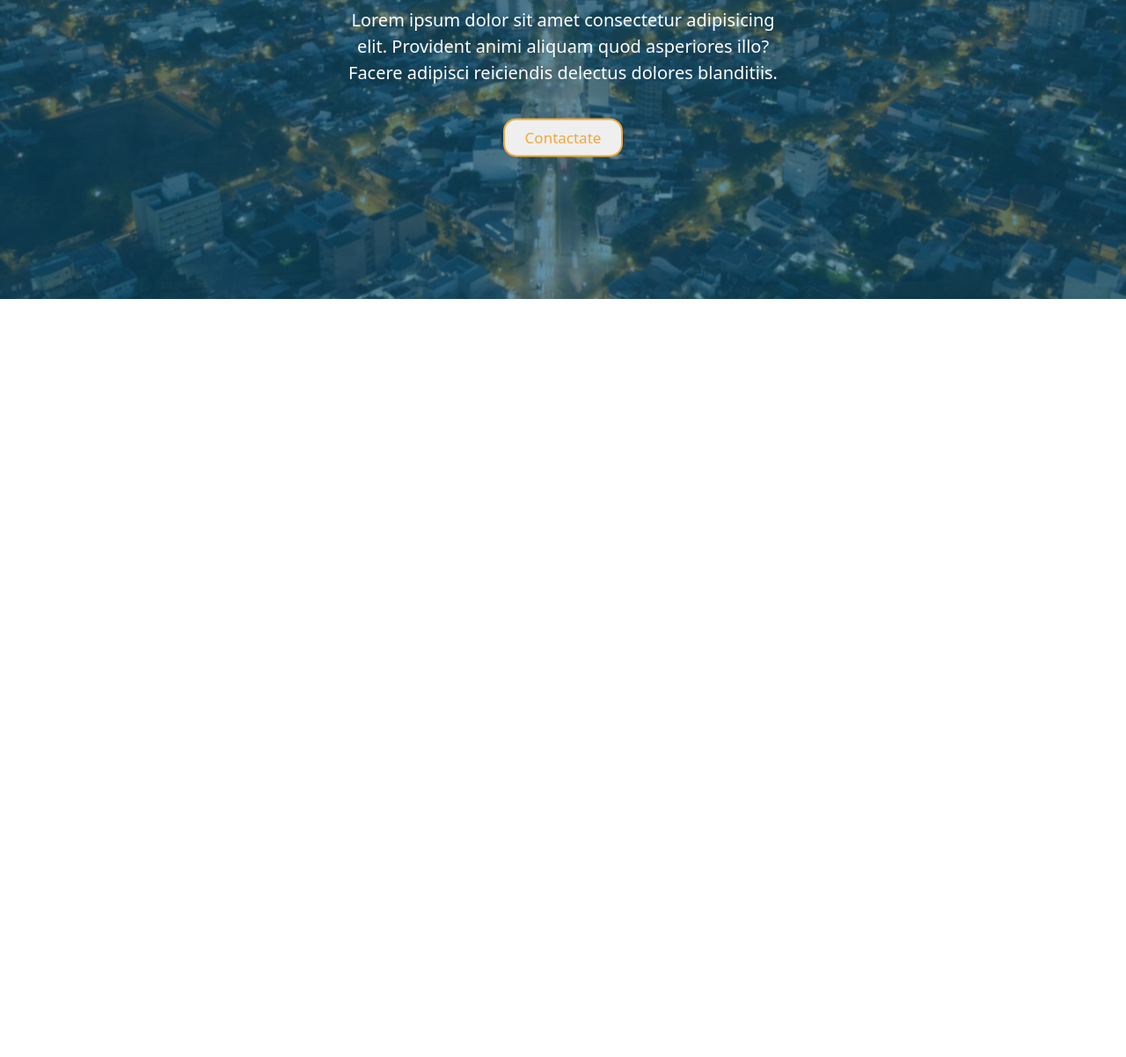
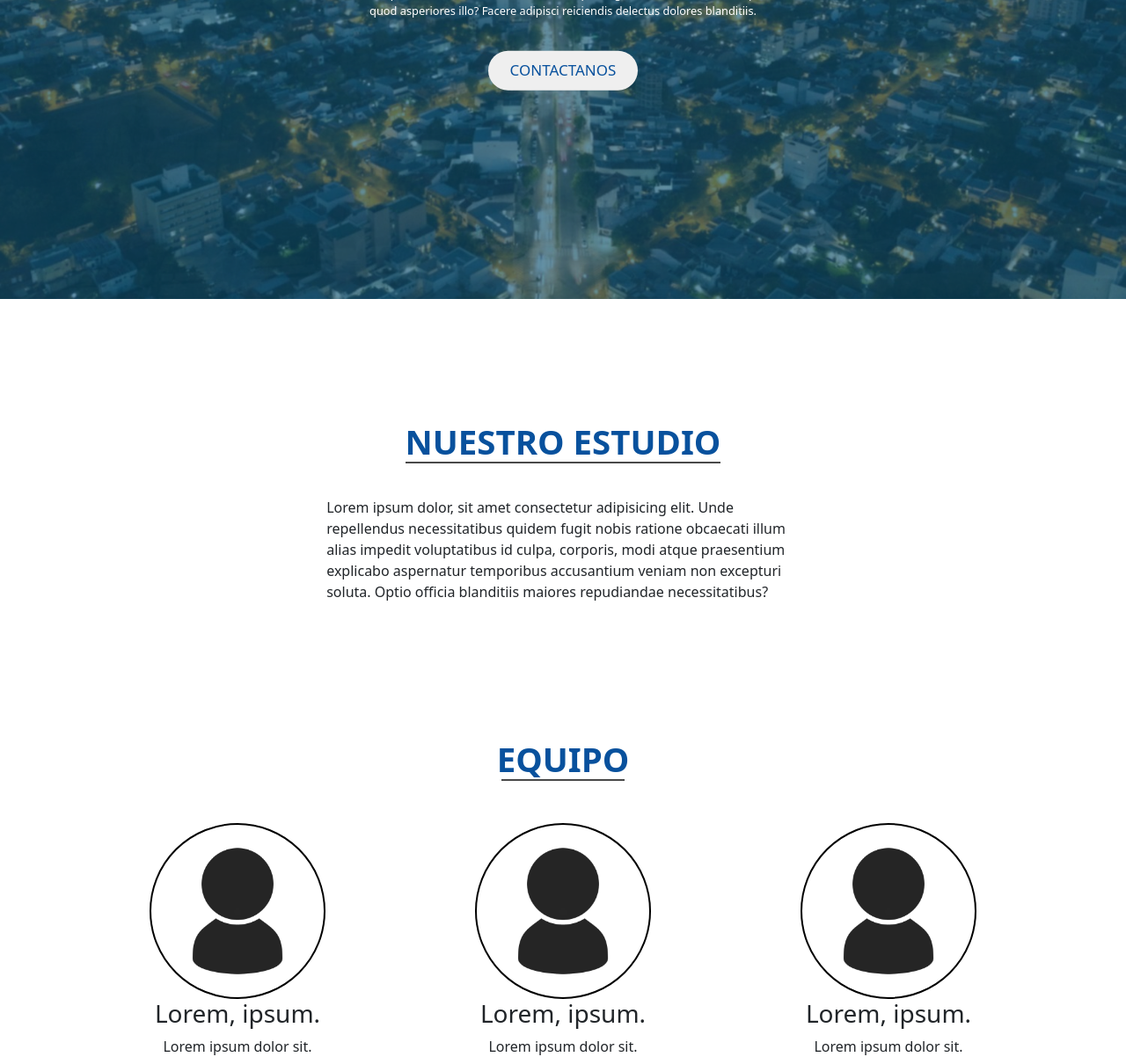
Before and after one commit to hernandiazorrac/dr-diaz-orrac, a website: page index.html in a window 1280 px wide. Shown: the part 460-1662 px from the top of the page at 88% size. Before the commit the page ends 800 px from the top, so only its background shows below. Drawn offline with nearby package versions, Linux system fonts and the light colour scheme.

Commit message:
added 'estudio' and 'equipo' section

```diff
--- a/css/style.css
+++ b/css/style.css
@@ -12,11 +12,15 @@
 
 /* NAVBAR */
 header {
+  position: relative;
   background-color: #ffffff;
+  z-index: 100;
+  box-shadow: 0px 4px 40px 50px rgba(0, 0, 0, 0.56);
+  -webkit-box-shadow: 0px 4px 40px 50px rgba(0, 0, 0, 0.56);
+  -moz-box-shadow: 0px 4px 40px 50px rgba(0, 0, 0, 0.56);
 }
 
 #navbarNav {
-  padding: 2em 0;
   font-size: 1em;
   text-transform: uppercase;
   font-weight: 600;
@@ -25,10 +29,26 @@ header {
 .nav-link {
   padding: 0.2em;
   color: #08519d;
+  position: relative;
 }
 
 .nav-link:hover {
   color: #41b7c4;
+}
+
+.nav-link::after {
+  content: "";
+  position: absolute;
+  left: 0;
+  bottom: -8px;
+  width: 0;
+  height: 1px;
+  background-color: #41b7c4;
+  transition: width 0.2s ease-in-out;
+}
+
+.nav-link:hover::after {
+  width: 100%;
 }
 
 /* CAROUSEL AND HERO SECTION */
@@ -38,7 +58,7 @@ header {
 }
 .carousel-item img {
   object-fit: cover;
-  max-height: calc(100vh - 110.38px);
+  max-height: calc(100vh - 92px);
 }
 
 .carousel-item::before {
@@ -67,7 +87,7 @@ header {
   width: 40%;
   margin: 0 auto;
   margin-bottom: 0.2em;
-  font-size: 60px;
+  font-size: 4vw;
   font-weight: 700;
   text-transform: uppercase;
   line-height: 1em;
@@ -76,11 +96,12 @@ header {
 }
 
 .estudioText {
+  font-size: 2.5vw;
   font-weight: 100;
 }
 
 .heroText {
-  font-size: 20px;
+  font-size: 1vw;
   margin: 0 auto;
   width: 40%;
 }
@@ -91,19 +112,19 @@ header {
   --color: #f1a738;
   font-family: inherit;
   display: inline-block;
-    width: 8em;
+  width: 10em;
   height: 2.6em;
   line-height: 2.5em;
   margin: 20px;
   position: relative;
   overflow: hidden;
-    border: 2px solid var(--color);
-    transition: color .5s;
+  border: none;
+  transition: color 0.5s;
   z-index: 1;
   font-size: 17px;
-    border-radius: 15px;
+  border-radius: 50px;
   font-weight: 500;
-    color: var(--color);
+  color: #08519d;
 }
 
 .contactBtn:before {
@@ -112,7 +133,7 @@ header {
   z-index: -1;
   background: var(--color);
   height: 150px;
-    width: 200px;
+  width: 250px;
   border-radius: 50%;
 }
 
@@ -123,7 +144,7 @@ header {
 .contactBtn:before {
   top: 100%;
   left: 100%;
-    transition: all .3s;
+  transition: all 0.3s;
 }
 
 .contactBtn:hover:before {
@@ -135,3 +156,66 @@ header {
   background: #b67007;
   transition: background 0s;
 }
+
+/* MAIN SECTION */
+
+.nuestroEstudio {
+  display: flex;
+  flex-direction: column;
+  align-items: center;
+  justify-content: center;
+  margin: 0 auto;
+  width: 70%;
+  height: 500px;
+}
+
+.nuestroEstudioTitle {
+  color: #08519d;
+  text-transform: uppercase;
+  border-bottom: 2px solid rgb(73, 73, 73);
+  margin-bottom: 1em;
+  font-size: 3vw;
+  font-weight: 700;
+  overflow: hidden;
+}
+
+.nuestroEstudioText {
+  width: 60%;
+  overflow: hidden;
+}
+
+.equipo h2 {
+  color: #08519d;
+  text-transform: uppercase;
+  display: flex;
+  justify-content: center;
+  font-size: 3vw;
+  font-weight: 700;
+  border-bottom: 2px solid rgb(73, 73, 73);
+  width: 11%;
+  margin: 0 auto;
+}
+
+.equipoCardGroup {
+  display: flex;
+  flex-direction: row;
+  justify-content: space-evenly;
+  margin-top: 3em;
+}
+
+.equipoCardGroup img{
+  border: 2px solid black;
+  border-radius: 1000px;
+  height: 200px;
+  padding: 1em;
+}
+
+.equipoImgCard{
+  display: flex;
+  flex-direction: column;
+}
+
+.equipoImgCard span, h3{
+  display: flex;
+  justify-content: center;
+}
--- a/index.html
+++ b/index.html
@@ -35,7 +35,7 @@
           <div class="collapse navbar-collapse" id="navbarNav">
             <ul class="navbar-nav ms-auto">
               <li class="nav-item">
-                <a class="nav-link" aria-current="page" href="#">Inicio</a>
+                <a class="nav-link" href="#">Inicio</a>
               </li>
               <li class="nav-item">
                 <a class="nav-link" href="#">Estudio</a>
@@ -54,7 +54,11 @@
     <!-- END OF NAVBAR -->
 
     <!-- HERO SECTION -->
-    <div class="carousel slide carousel-fade" data-bs-ride="carousel">
+    <div
+      class="carousel slide carousel-fade"
+      data-bs-ride="carousel"
+      data-bs-pause="false"
+    >
       <div class="overlay">
         <div class="estudioDiazOrracText">
           <span class="diazorracText">Díaz Orrac</span>
@@ -67,7 +71,7 @@
             delectus dolores blanditiis.
           </p>
         </div>
-        <button class="contactBtn">Contactate</button>
+        <button class="contactBtn">CONTACTANOS</button>
       </div>
 
       <div class="carousel-inner">
@@ -87,10 +91,58 @@
             data-bs-interval="10"
           />
         </div>
+        <div class="carousel-item">
+          <img
+            src="/assets/img/laplata-bg2.jpg"
+            class="w-100"
+            alt="..."
+            data-bs-interval="10"
+          />
+        </div>
       </div>
     </div>
 
     <!-- END OF HERO SECTION -->
+
+    <!-- MAIN SECTION -->
+
+    <main>
+      <!-- NUESTRO ESTUDIO -->
+      <section class="nuestroEstudio">
+        <h2 class="nuestroEstudioTitle">Nuestro estudio</h2>
+        <p class="nuestroEstudioText">
+          Lorem ipsum dolor, sit amet consectetur adipisicing elit. Unde
+          repellendus necessitatibus quidem fugit nobis ratione obcaecati illum
+          alias impedit voluptatibus id culpa, corporis, modi atque praesentium
+          explicabo aspernatur temporibus accusantium veniam non excepturi
+          soluta. Optio officia blanditiis maiores repudiandae necessitatibus?
+        </p>
+      </section>
+      <!-- END OF NUESTRO ESTUDIO -->
+
+      <section class="equipo">
+        <h2>equipo</h2>
+        <div class="equipoCardGroup">
+          <div class="equipoImgCard">
+            <img src="/assets/img/user.png" alt="" />
+            <h3>Lorem, ipsum.</h3>
+            <span>Lorem ipsum dolor sit.</span>
+          </div>
+          <div class="equipoImgCard">
+            <img src="/assets/img/user.png" alt="" />
+            <h3>Lorem, ipsum.</h3>
+            <span>Lorem ipsum dolor sit.</span>
+          </div>
+          <div class="equipoImgCard">
+            <img src="/assets/img/user.png" alt="" />
+            <h3>Lorem, ipsum.</h3>
+            <span>Lorem ipsum dolor sit.</span>
+          </div>
+        </div>
+      </section>
+    </main>
+
+    <!-- END OF MAIN SECTION -->
 
     <script
       src="https://cdn.jsdelivr.net/npm/bootstrap@5.3.0-alpha2/dist/js/bootstrap.bundle.min.js"
```
Also changed, not shown: assets/img/laplata-bg2.jpg (added), assets/img/user.png (added). Lines whose indentation alone changed are shown as unchanged.
